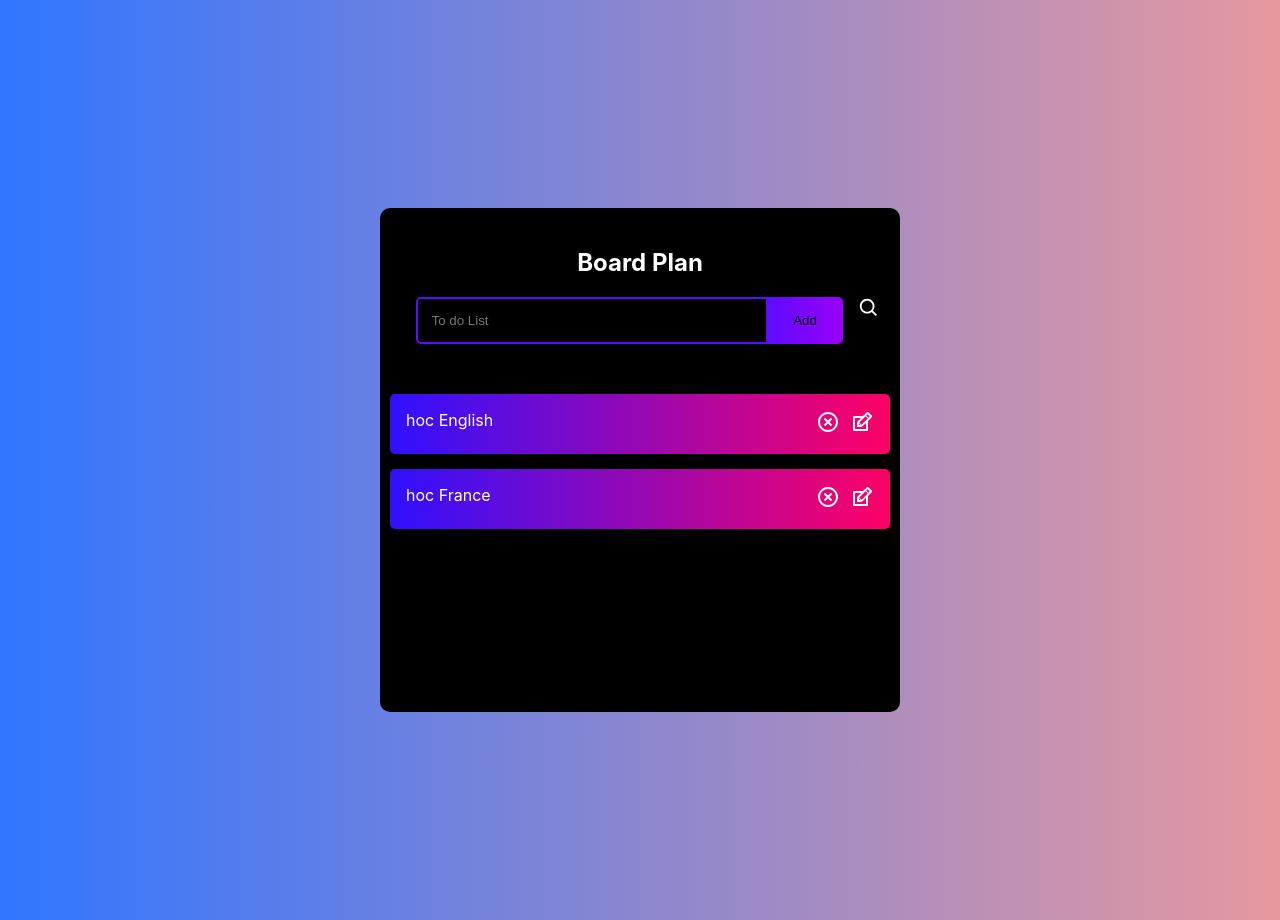
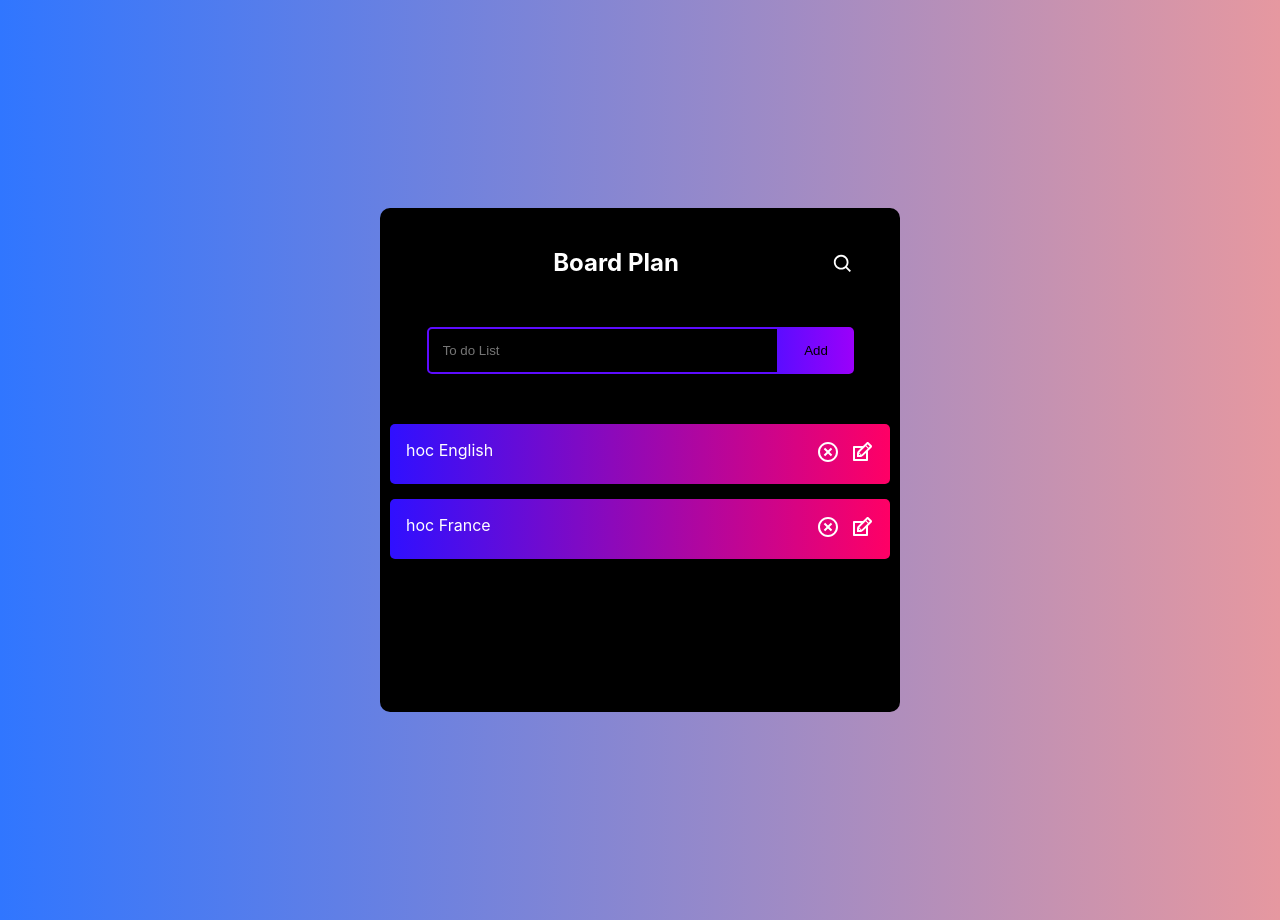
Before and after one commit to minhducqn1996/todolist, a React (Create React App) app: page / in a window 1280 px wide. Built offline with nearby package versions, Linux system fonts and the light colour scheme.

Commit message:
first commit

```diff
--- a/src/App.css
+++ b/src/App.css
@@ -53,10 +53,6 @@ body {
   color: white;
 }
 
-.todo-list h2 {
-  color: white;
-}
-
 .todo-header {
   padding: 20px;
   border-radius: 10px 10px 0 0;
@@ -101,4 +97,15 @@ body {
   color: white;
   font-size: 22px;
   cursor: pointer;
+  margin: 25px 0 0 0;
 }
+
+.todo-title {
+  display: flex;
+  margin-bottom: 30px;
+}
+
+.todo-title h2 {
+  color: white;
+  width: 90%;
+}
--- a/src/components/TodoForm.js
+++ b/src/components/TodoForm.js
@@ -15,6 +15,12 @@ function TodoForm() {
         key: '',
         type: 'Add',
         keyEdit: null,
+        iconSearch: (
+            <BiSearch
+                className='icon-search'
+                onClick={() => handleSearch()}
+            />
+        ),
     });
 
     useEffect(() => {
@@ -95,6 +101,7 @@ function TodoForm() {
         setState((prevState) => ({
             ...prevState,
             type: 'Search',
+            iconSearch: '',
         }));
     }
 
@@ -134,7 +141,13 @@ function TodoForm() {
         if (type === 'Search') {
             setState((prevState) => ({
                 ...prevState,
-                type: 'Add'
+                type: 'Add',
+                iconSearch: (
+                    <BiSearch
+                        className='icon-search'
+                        onClick={() => handleSearch()}
+                    />
+                ),
             }));
         }
     };
@@ -142,11 +155,11 @@ function TodoForm() {
     return (
         <div className='todo-list'>
             <div className='todo-header'>
-                <h2>Board Plan</h2>
-                <BiSearch
-                    className='icon-search'
-                    onClick={() => handleSearch()}
-                />
+                <div className='todo-title'>
+                    <h2>Board Plan</h2>
+                    {state.iconSearch}
+                </div>
+
                 <form className='todo-form'>
                     <input
                         type='text'
```
